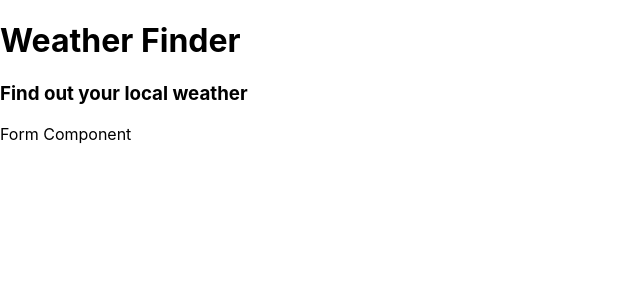
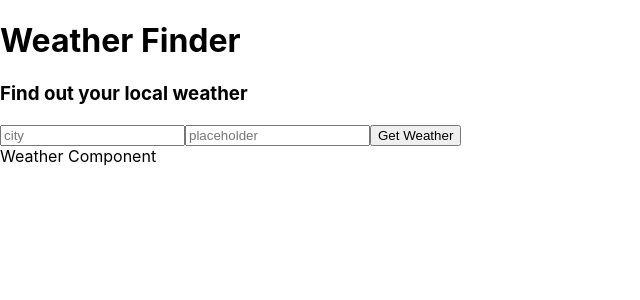
Before and after one commit to Anevo/weather-app-react, a React (Create React App) app: page / in a window 1280 px wide. Shown: the top 300 px of the page, without its empty margins (0-640 px from the left). Built offline with nearby package versions, Linux system fonts and the light colour scheme.

Commit message:
Update: Added API call

```diff
--- a/src/App.js
+++ b/src/App.js
@@ -1,13 +1,64 @@
 import React from "react";
-import Titles from "./Components/Titles";
-import Form from "./Components/Form";
+import Titles from "./components/Titles";
+import Form from "./components/Form";
+import Weather from "./components/Weather";
 
-class App extends React.PureComponent {
+const API_KEY = "0843a488a535c32b82fd166b3960fa58";
+
+class App extends React.Component {
+    state = {
+        temperature: undefined,
+        city: undefined,
+        country: undefined,
+        humidity: undefined,
+        description: undefined,
+        error: undefined,
+        wind: undefined
+    };
+    getWeather = async (e) => {
+        e.preventDefault();
+        const city = e.target.elements.city.value;
+        const country = e.target.elements.country.value;
+        const api_call = await fetch(`http://api.openweathermap.org/data/2.5/weather?q=${city},${country}&appid=${API_KEY}&units=metric`);
+        const data = await api_call.json();
+        if (city && country) {
+            console.log(data);
+            this.setState({
+                temperature: data.main.temp,
+                city: data.name,
+                country: data.sys.country,
+                humidity: data.main.humidity,
+                description: data.weather[0].description,
+                error: "",
+                wind: data.wind.speed
+            });
+        } else {
+            this.setState({
+                temperature: undefined,
+                city: undefined,
+                country: undefined,
+                humidity: undefined,
+                description: undefined,
+                error: "Please enter the values",
+                wind: undefined
+            });
+        }
+    };
+
     render() {
         return (
             <div>
-        <Titles />
-        <Form />
+                <Titles/>
+                <Form getWeather={this.getWeather}/>
+                <Weather
+                    temperature={this.state.temperature}
+                    city={this.state.city}
+                    country={this.state.country}
+                    humidity={this.state.humidity}
+                    desciption={this.state.description}
+                    error={this.state.error}
+                    wind={this.state.wind}
+                />
             </div>
         );
     }
--- /dev/null
+++ b/src/Components/Weather.js
@@ -0,0 +1,18 @@
+import React from "react";
+
+class Weather extends React.PureComponent {
+    render() {
+        return (
+            <div>
+                { this.props.city && this.props.country && <p>Location: {this.props.city}, {this.props.country}</p>}
+                { this.props.temperature && <p>Temperature: {this.props.temperature} C</p>}
+                { this.props.humidity && <p>Humidity: {this.props.humidity}</p>}
+                { this.props.description && <p>Conditions: {this.props.description}</p>}
+                { this.props.wind && <p>Wind speed: {this.props.wind} km/h</p>}
+                { this.props.error && <p>{this.props.error}</p>}
+            </div>
+        );
+    }
+}
+
+export default Weather;
--- /dev/null
+++ b/src/components/Form.js
@@ -0,0 +1,15 @@
+import React from "react";
+
+class Form extends React.PureComponent {
+    render() {
+        return (
+            <form onSubmit={this.props.getWeather}>
+                <input type="text" name="city" placeholder="city"/>
+                <input type="text" name="country" placeholder="placeholder"/>
+                <button>Get Weather</button>
+            </form>
+        );
+    }
+}
+
+export default Form;
--- /dev/null
+++ b/src/components/Weather.js
@@ -0,0 +1,11 @@
+import React from "react";
+
+class Weather extends React.PureComponent {
+    render() {
+        return (
+            <div>Weather Component</div>
+        );
+    }
+}
+
+export default Weather;
```
Also changed, not shown: src/components/Titles.js (renamed from src/Components/Titles.js), 1 other file (tests, documents, lock files or other folders). Lines whose indentation alone changed are shown as unchanged.
